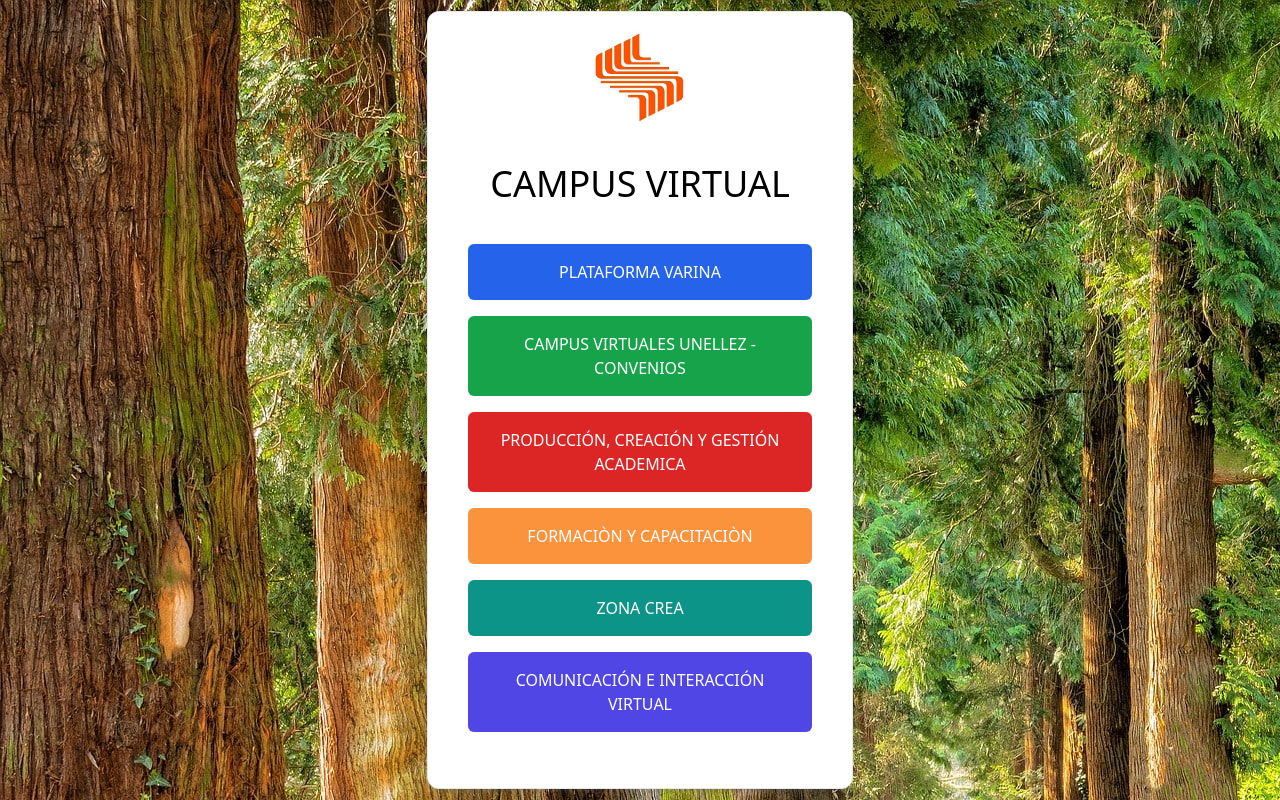
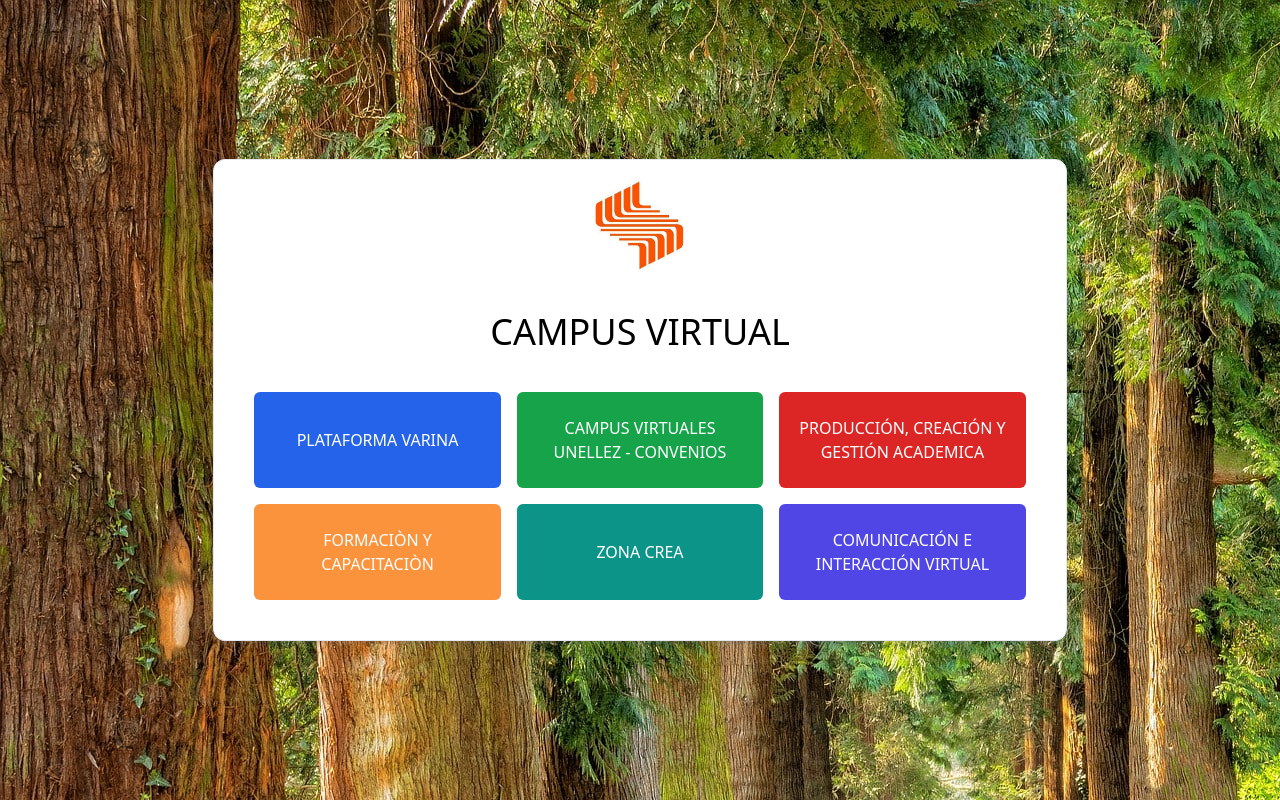
Before and after one commit to JoseD-tech/campus, a Nuxt app: page / in a window 1280 px wide. Built offline with nearby package versions, Linux system fonts and the light colour scheme.

Commit message:
modificacion

```diff
--- a/pages/index.vue
+++ b/pages/index.vue
@@ -33,14 +33,15 @@
 
 <template>
   <div class="md:h-screen md:flex md:items-center md:justify-center fondo">
-    <div class="bg-white p-10 border rounded-xl shadow-md shadow-gray-500/20 md:w-1/3">
+    <div class="bg-white p-10 border rounded-xl shadow-md shadow-gray-500/20 md:w-2/3">
       <img class="w-24 h-24 rounded-full mx-auto bg-center bg-cover mb-10 md:-mt-6" src="/logo-unellez.jpg"
         alt="logo unellez" />
       <h1 class="text-4xl uppercase font-light mb-10 text-center">Campus Virtual</h1>
 
+      <div class="md:grid md:grid-cols-3 grid-rows-4 gap-4">
         <!--Botones y contenido de Plataforma varina-->
-      <div>
-        <button type="button" class="block bg-blue-600 w-full text-white font-medium uppercase rounded-md py-4 mb-4"
+        <div class="h-full row-span-2">
+          <button type="button" class="block bg-blue-600 h-full w-full text-white font-medium uppercase rounded-md py-4 mb-4"
             @click="toggleModal('plataformasVirtuales')">
             plataforma varina
           </button>
@@ -60,8 +61,9 @@
         </div>
 
         <!--Botenes y contenido de campus vistuales unellez - convenios -->
-      <div>
-        <button type="button" class="block bg-green-600 w-full text-white font-medium uppercase rounded-md py-4 px-4 mb-4"
+        <div class="h-full row-span-2">
+          <button type="button"
+            class="block bg-green-600 w-full h-full text-white font-medium uppercase rounded-md py-4 px-4 mb-4"
             @click="toggleModal('campusConvenios')">
             CAMPUS VIRTUALES UNELLEZ - CONVENIOS
           </button>
@@ -81,8 +83,8 @@
         </div>
 
         <!--PRODUCCIÓN, CREACIÓN Y GESTIÓN ACADEMICA-->
-      <div>
-        <button type="button" class="block bg-red-600 w-full text-white font-medium uppercase rounded-md py-4 px-4 mb-4"
+        <div class="h-full row-span-2">
+          <button type="button" class="block bg-red-600 w-full h-full text-white font-medium uppercase rounded-md py-4 px-4 mb-4"
             @click="toggleModal('produccionAcademica')">
             PRODUCCIÓN, CREACIÓN Y GESTIÓN ACADEMICA
           </button>
@@ -102,8 +104,9 @@
         </div>
 
         <!--FORMACIÒN Y CAPACITACIÒN -->
-      <div>
-        <button type="button" class="block bg-orange-400 w-full text-white font-medium uppercase rounded-md py-4 px-4 mb-4"
+        <div class="h-full row-span-2">
+          <button type="button"
+            class="block bg-orange-400 w-full h-full text-white font-medium uppercase rounded-md py-4 px-4 mb-4"
             @click="toggleModal('formacionCapacitacion')">
             FORMACIÒN Y CAPACITACIÒN
           </button>
@@ -111,14 +114,16 @@
             <div class="text-black">
               <h1 class="text-4xl font-light mb-10 text-center">FORMACIÒN Y CAPACITACIÒN</h1>
               <nuxt-link to=""
-              class="block text-center py-4 mt-4 font-semibold bg-green-700 px-4 rounded-md cursor-pointer text-white border hover:bg-white hover:border-green-700 hover:text-green-700 ease-in-out duration-300">Campues Externo</nuxt-link>
+                class="block text-center py-4 mt-4 font-semibold bg-green-700 px-4 rounded-md cursor-pointer text-white border hover:bg-white hover:border-green-700 hover:text-green-700 ease-in-out duration-300">Campues
+                Externo</nuxt-link>
             </div>
           </BaseModal>
         </div>
 
         <!--Botenes y contenido de ZONA CREA -->
-      <div>
-        <button type="button" class="block bg-teal-600 w-full text-white font-medium uppercase rounded-md py-4 px-4 mb-4"
+        <div class="h-full row-span-2">
+          <button type="button"
+            class="block bg-teal-600 w-full h-full text-white font-medium uppercase rounded-md py-4 px-4 mb-4"
             @click="toggleModal('zonaCrea')">
             ZONA CREA
           </button>
@@ -126,18 +131,22 @@
             <div class="text-black">
               <h1 class="text-4xl font-light mb-10 text-center">ZONA CREA</h1>
               <nuxt-link to=""
-              class="block text-center py-4 mt-4 font-semibold bg-green-700 px-4 rounded-md cursor-pointer text-white border hover:bg-white hover:border-green-700 hover:text-green-700 ease-in-out duration-300">FORMACION DITED</nuxt-link>
+                class="block text-center py-4 mt-4 font-semibold bg-green-700 px-4 rounded-md cursor-pointer text-white border hover:bg-white hover:border-green-700 hover:text-green-700 ease-in-out duration-300">FORMACION
+                DITED</nuxt-link>
               <nuxt-link to=""
-              class="block text-center py-4 mt-4 font-semibold bg-orange-500 px-4 rounded-md cursor-pointer text-white border hover:bg-white hover:border-orange-500 hover:text-orange-500 ease-in-out duration-300">LABORATORIO DE PRODUCCION</nuxt-link>
+                class="block text-center py-4 mt-4 font-semibold bg-orange-500 px-4 rounded-md cursor-pointer text-white border hover:bg-white hover:border-orange-500 hover:text-orange-500 ease-in-out duration-300">LABORATORIO
+                DE PRODUCCION</nuxt-link>
               <nuxt-link to=""
-              class="block text-center py-4 mt-4 font-semibold bg-blue-700 px-4 rounded-md cursor-pointer text-white border hover:bg-white hover:border-blue-700 hover:text-blue-700 ease-in-out duration-300">AULAS MODELO</nuxt-link>
+                class="block text-center py-4 mt-4 font-semibold bg-blue-700 px-4 rounded-md cursor-pointer text-white border hover:bg-white hover:border-blue-700 hover:text-blue-700 ease-in-out duration-300">AULAS
+                MODELO</nuxt-link>
             </div>
           </BaseModal>
         </div>
 
         <!--Botenes y contenido de COMUNICACIÓN e INTERACCIÓN VIRTUAL -->
-      <div>
-        <button type="button" class="block bg-indigo-600 w-full text-white font-medium uppercase rounded-md py-4 px-4 mb-4"
+        <div class="h-full row-span-2">
+          <button type="button"
+            class="block bg-indigo-600 w-full h-full text-white font-medium uppercase rounded-md py-4 px-4 mb-4"
             @click="toggleModal('comunicacionVirtual')">
             COMUNICACIÓN e INTERACCIÓN VIRTUAL
           </button>
@@ -145,7 +154,8 @@
             <div class="text-black">
               <h1 class="text-4xl font-light mb-10 text-center">COMUNICACIÓN e INTERACCIÓN VIRTUAL</h1>
               <nuxt-link to=""
-              class="block text-center py-4 mt-4 font-semibold bg-green-700 px-4 rounded-md cursor-pointer text-white border hover:bg-white hover:border-green-700 hover:text-green-700 ease-in-out duration-300">Soporte en Linea</nuxt-link>
+                class="block text-center py-4 mt-4 font-semibold bg-green-700 px-4 rounded-md cursor-pointer text-white border hover:bg-white hover:border-green-700 hover:text-green-700 ease-in-out duration-300">Soporte
+                en Linea</nuxt-link>
               <nuxt-link to=""
                 class="block text-center py-4 mt-4 font-semibold bg-orange-500 px-4 rounded-md cursor-pointer text-white border hover:bg-white hover:border-orange-500 hover:text-orange-500 ease-in-out duration-300">Radio</nuxt-link>
               <nuxt-link to=""
@@ -153,6 +163,8 @@
             </div>
           </BaseModal>
         </div>
+      </div>
+
 
     </div>
 </div></template>
```
Lines whose indentation alone changed are shown as unchanged.
